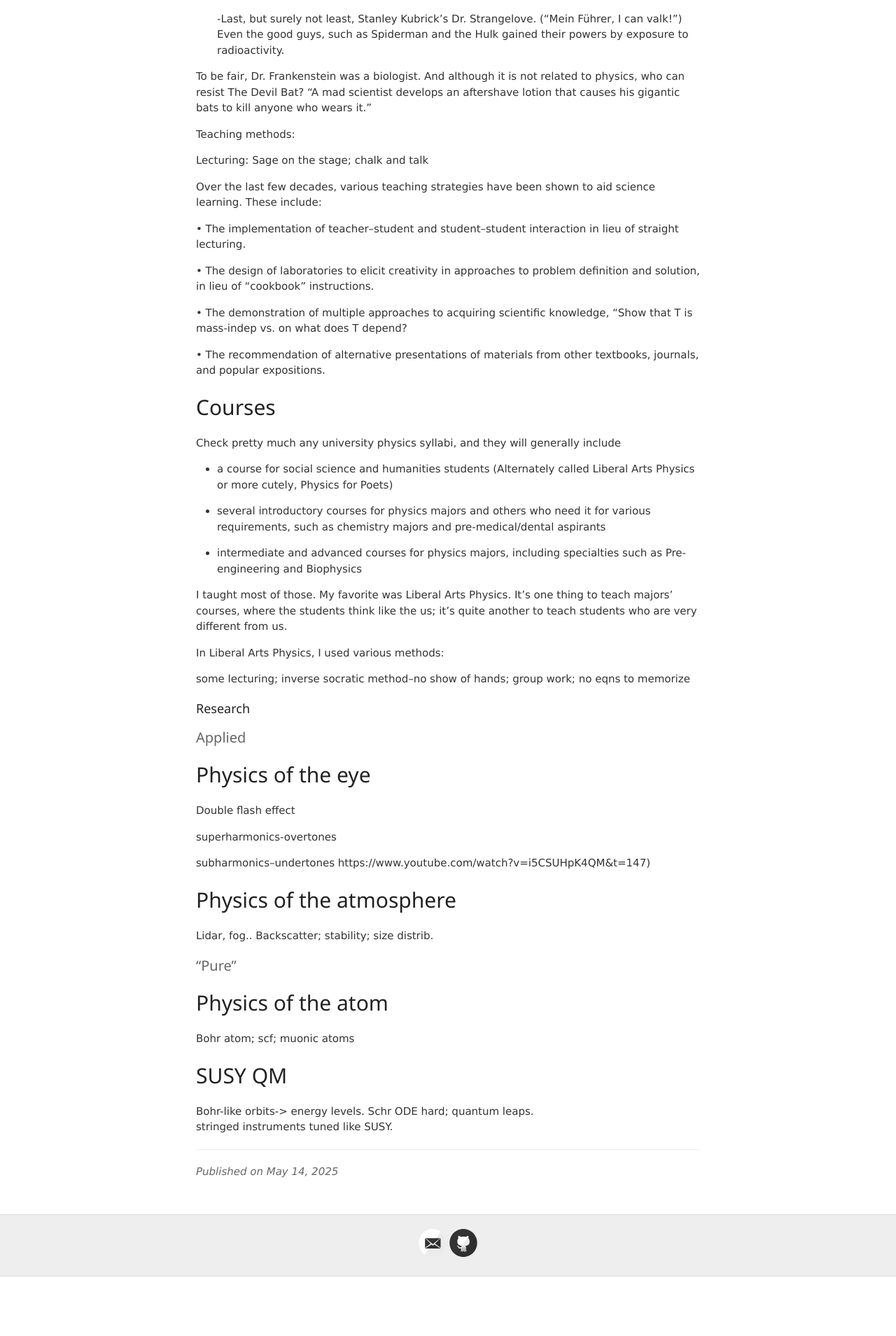
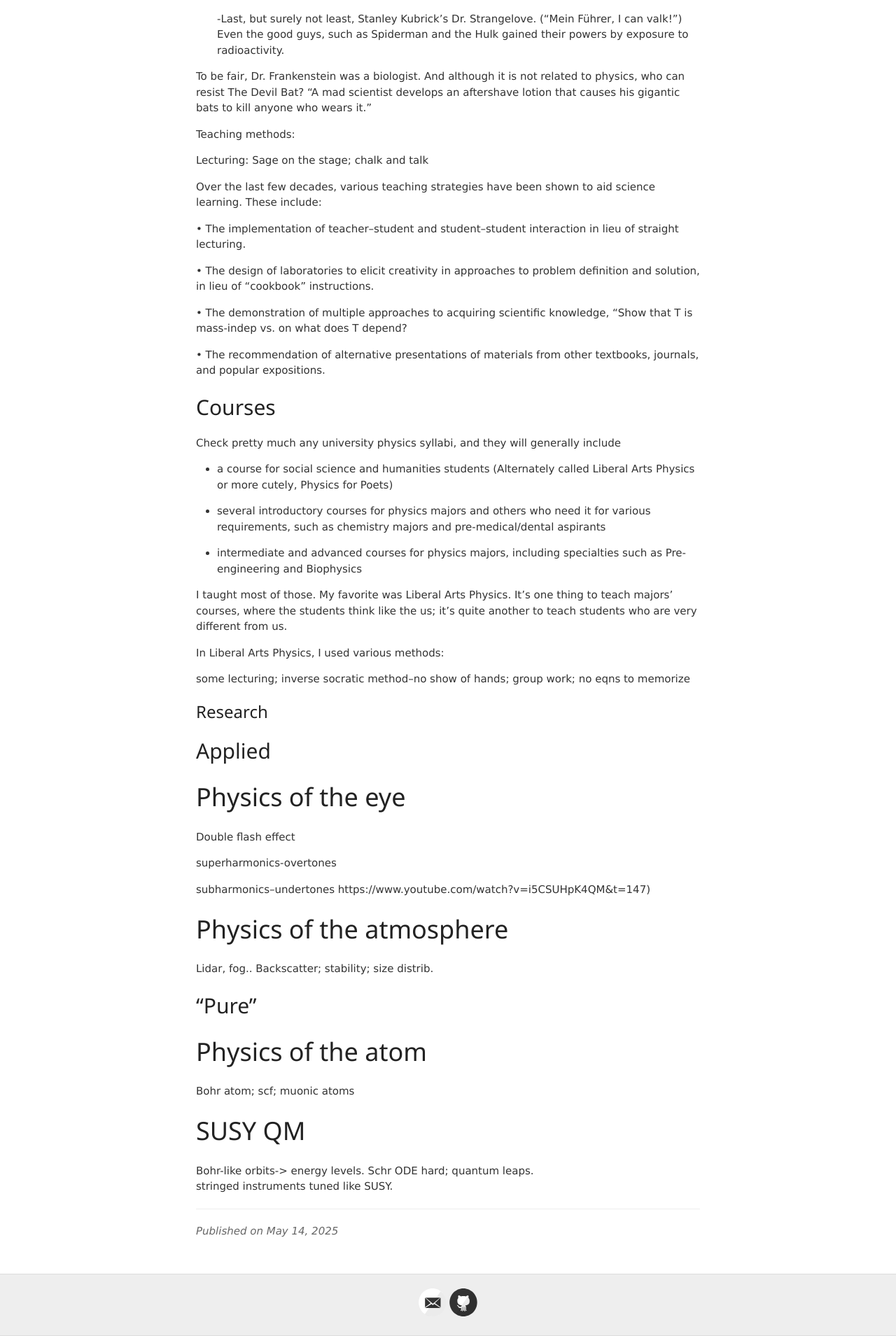
Before and after one commit to jvmallow/jvmallow.github.io, a Jekyll site: the page built from _posts/2025-05-14-Physics.md, in a window 1280 px wide. Shown: the part 1322-3231 px from the top of the page at 70% size. Built offline with Jekyll 4.4.1, drawn with Linux system fonts in a browser that asks for light colours; a script that is not in the unit is left out; before the commit the page ends 3146 px from its top, so only the background shows below that.

```diff
--- a/_posts/2025-05-14-Physics.md
+++ b/_posts/2025-05-14-Physics.md
@@ -77,11 +77,11 @@ In Liberal Arts Physics, I used various methods:
 some lecturing; inverse socratic method--no show of hands; group work; no eqns to memorize
 
 
-##### Research
+### Research
 
-#### Applied
+## Applied
 
-## Physics of the eye
+# Physics of the eye
 
 Double flash effect
 
@@ -90,20 +90,20 @@ superharmonics-overtones
 subharmonics--undertones
 https://www.youtube.com/watch?v=i5CSUHpK4QM&t=147)
 
-## Physics of the atmosphere
+# Physics of the atmosphere
 
 Lidar, fog.. Backscatter; stability; size distrib.
 
 
-#### "Pure"
+## "Pure"
 
 
-## Physics of the atom
+# Physics of the atom
 
 Bohr atom; scf; muonic atoms
 
 
-## SUSY QM
+# SUSY QM
 
 Bohr-like orbits-> energy levels. Schr ODE hard; quantum leaps.
 stringed instruments tuned like SUSY.
```
